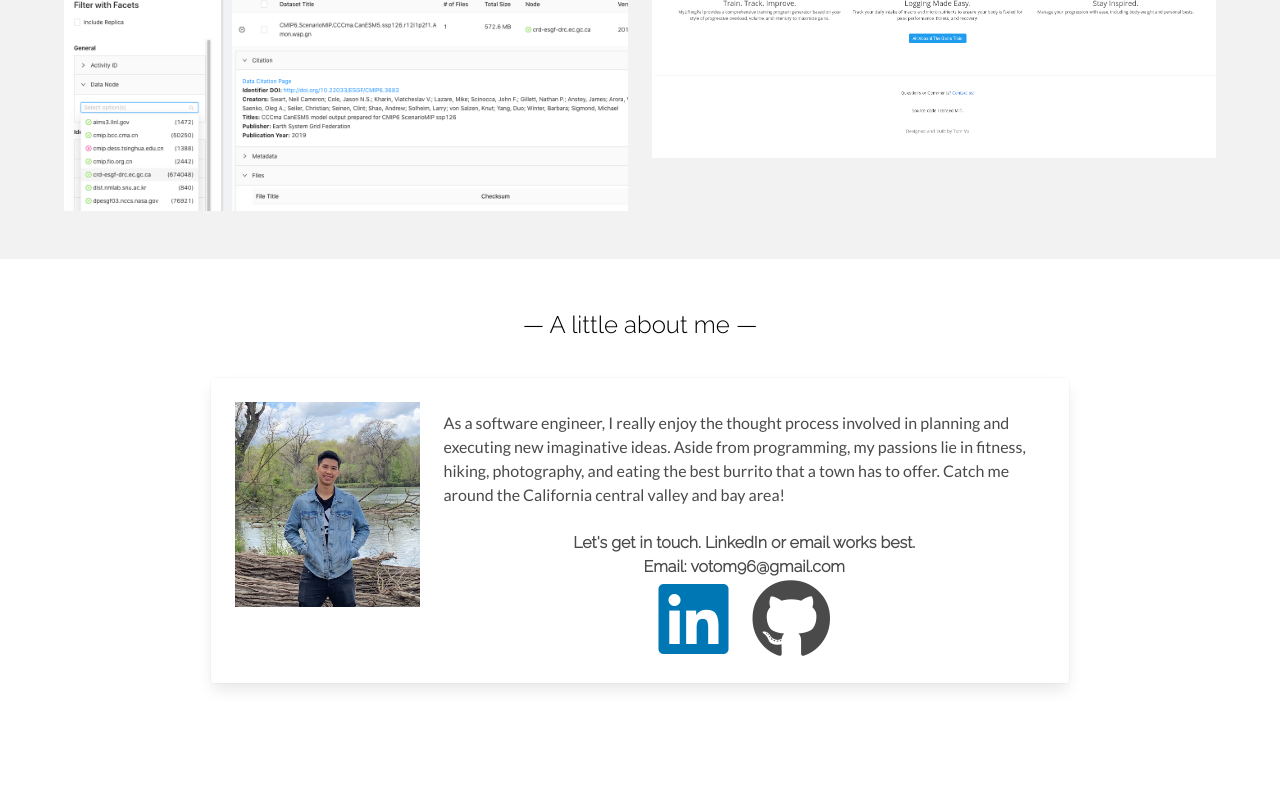
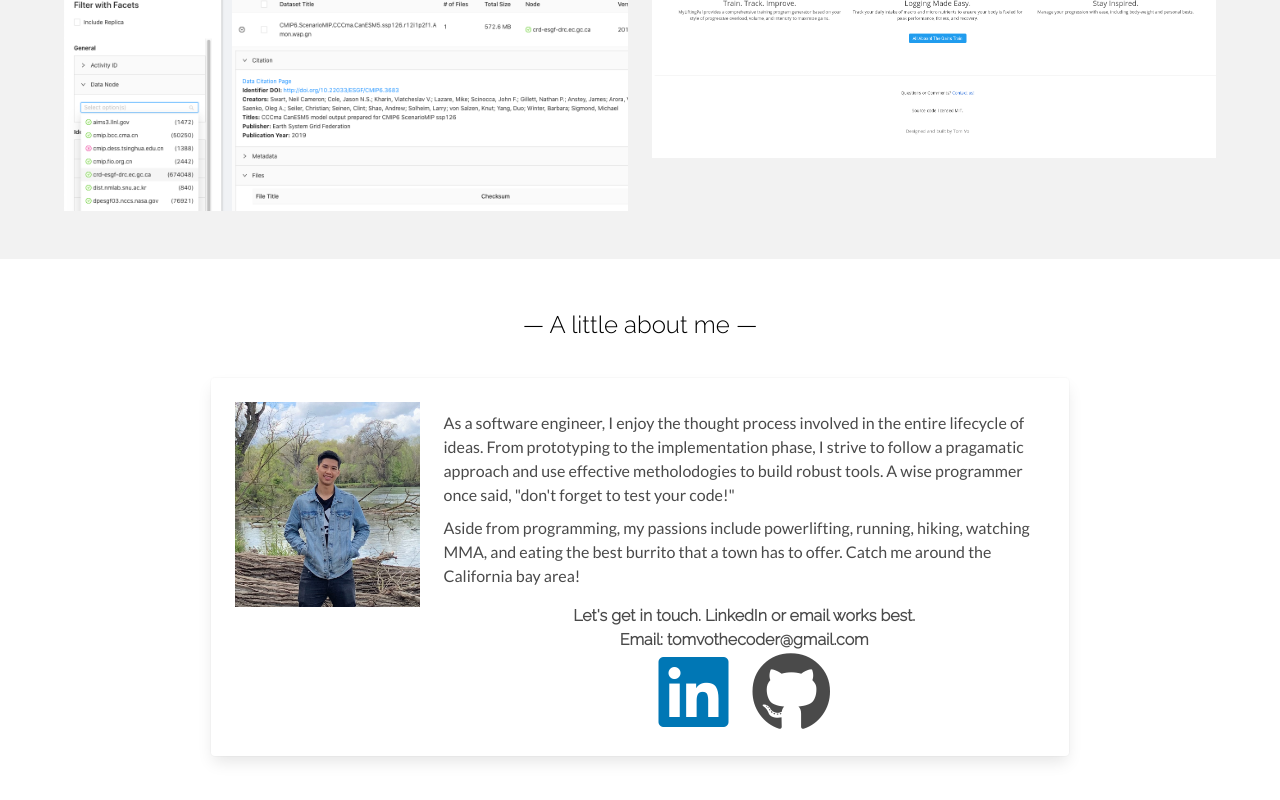
Before and after one commit to tomvothecoder/personal-website, a Vue app in the folder frontend/: page / in a window 1280 px wide. Shown: the part 3261-4061 px from the top of the page. Before the commit the page ends 3992 px from the top, so only its background shows below. Built offline with nearby package versions, Linux system fonts and the light colour scheme.

Commit message:
Update about description

```diff
--- a/frontend/src/components/About.vue
+++ b/frontend/src/components/About.vue
@@ -12,24 +12,31 @@
               </div>
               <div class="column is-three-quarters">
                 <p class="job-desc">
-                  As a software engineer, I really enjoy the thought process
-                  involved in planning and executing new imaginative ideas.
-                  Aside from programming, my passions lie in fitness, hiking,
-                  photography, and eating the best burrito that a town has to
-                  offer. Catch me around the California central valley and bay
+                  As a software engineer, I enjoy the thought process involved
+                  in the entire lifecycle of ideas. From prototyping to the
+                  implementation phase, I strive to follow a pragamatic approach
+                  and use effective metholodogies to build robust tools. A wise
+                  programmer once said, "don't forget to test your code!"
+                </p>
+                <p class="job-desc">
+                  Aside from programming, my passions include powerlifting,
+                  running, hiking, watching MMA, and eating the best burrito
+                  that a town has to offer. Catch me around the California bay
                   area!
                 </p>
 
                 <div class="container has-text-centered">
-                  <h1 id="lets-connect">
+                  <h2 id="lets-connect">
                     Let's get in touch. LinkedIn or email works best.
+                  </h2>
+                  <h1 class="has-text-weight-bold	">
+                    Email: tomvothecoder@gmail.com
                   </h1>
-                  <h1 class="has-text-weight-bold	">Email: votom96@gmail.com</h1>
                   <div class="columns is-mobile is-multiline is-centered">
                     <div class="column is-narrow">
                       <p class="bd-notification is-primary">
                         <a
-                          href="https://www.linkedin.com/in/tomvo16/"
+                          href="https://www.linkedin.com/in/votom/"
                           id="linkedin-icon"
                           target="_blank"
                         >
@@ -40,7 +47,7 @@
                     <div class="column is-narrow">
                       <p class="bd-notification is-primary">
                         <a
-                          href="https://github.com/tvo25"
+                          href="https://github.com/tomvothecoder"
                           id="github-icon"
                           target="_blank"
                         >
@@ -68,7 +75,7 @@ export default {
 
 <style scoped>
 #lets-connect {
-  margin-top: 4%;
+  margin-top: 1rem;
   font-weight: 600;
 }
 </style>
```
